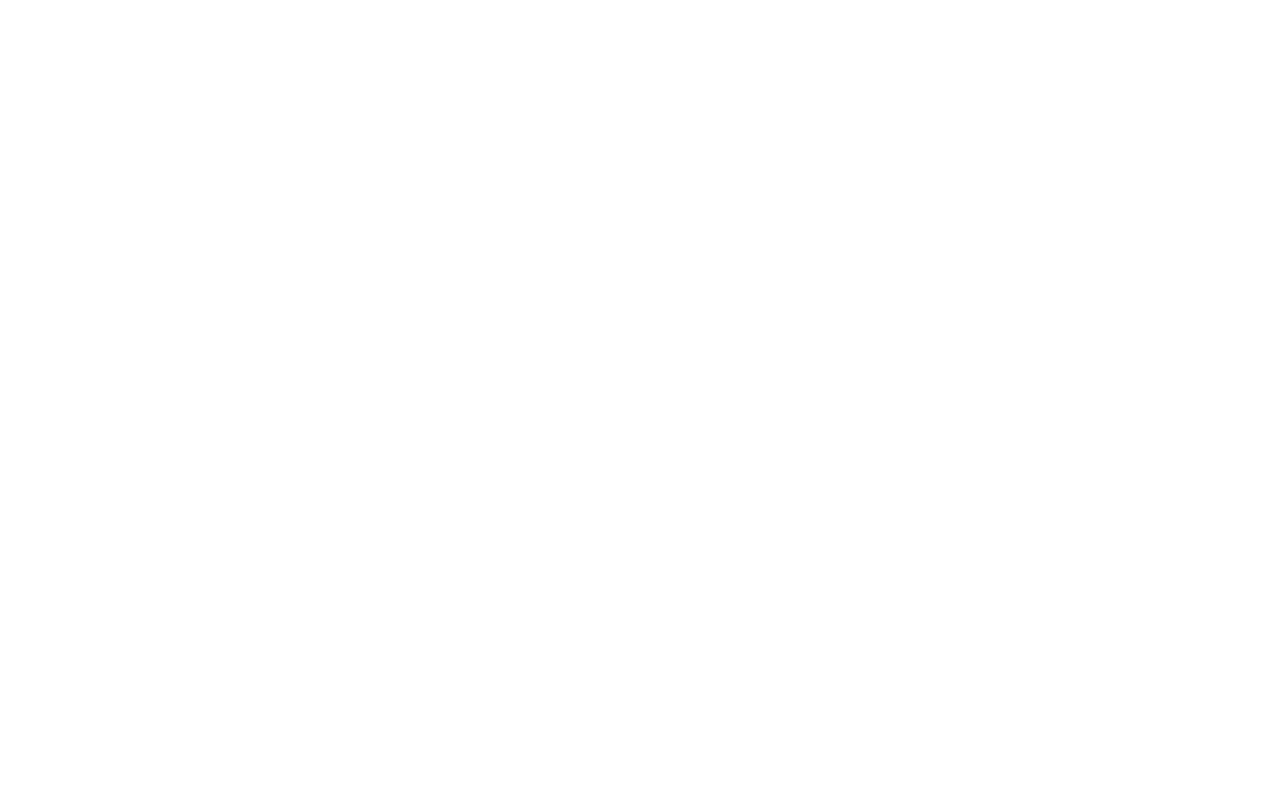
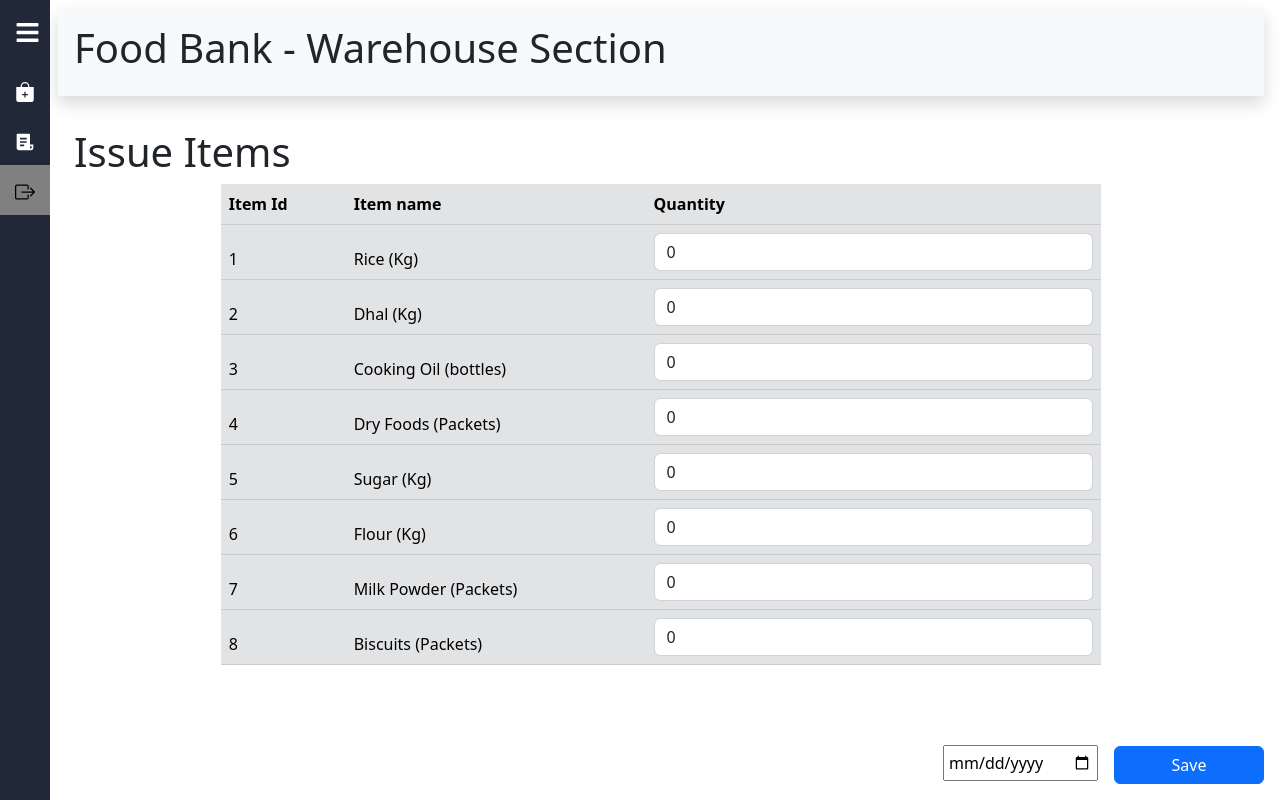
Before and after one commit to Shalinda99/FoodBank-Admin, a React (Create React App) app: page /IssueItems in a window 1280 px wide. Before the commit this address had no page. Built offline with nearby package versions, Linux system fonts and the light colour scheme; the HTML template or start-up script is replaced by a standard one.

Commit message:
warehose 2

```diff
--- a/src/App.js
+++ b/src/App.js
@@ -7,6 +7,8 @@
 import VictimInfo1 from './DeliverySection/VictimInfo1';
 import DRoutes from './DeliverySection/DRoutes';
 import ARoutes from './AdminSection/ARoutes';
+import WRoutes from './warehouse/WRoutes';
+
 
 function App() {
   return (
@@ -21,6 +23,7 @@
       <PRoutes/>
       <DRoutes/>
       <ARoutes/>
+      <WRoutes/>
 
 
 
--- a/src/warehouse/AddItems.jsx
+++ b/src/warehouse/AddItems.jsx
@@ -2,65 +2,29 @@
 import axios from "axios";
 
 const AddItems = () => {
-  const [values, setValues] = useState([]);
-  const [itemData, setItemData] = useState([]);
-  const [inputValues, setInputValues] = useState([]);
+  const [item1,setItem1]=useState(0);
+  const [item2,setItem2]=useState(0);
+  const [item3,setItem3]=useState(0);
+  const [item4,setItem4]=useState(0);
+  const [item5,setItem5]=useState(0);
+  const [item6,setItem6]=useState(0);
+  const [item7,setItem7]=useState(0);
+  const [item8,setItem8]=useState(0);
 
-  // useEffect(() => {
-  //   const fetchData = async () => {
-  //     const response = await fetch(
-  //       "http://localhost:8080/ItemDetails/viewAllItems"
-  //     );
-  //     const jsonData = await response.json();
-  //     setItemData(jsonData);
-  //     setValues(new Array(itemData.length).fill(''));
-  //   };
-  //   fetchData();
-  // }, []);
+  const [itemAdd1,setItemAdd1]=useState(0);
+  const [itemAdd2,setItemAdd2]=useState(0);
+  const [itemAdd3,setItemAdd3]=useState(0);
+  const [itemAdd4,setItemAdd4]=useState(0);
+  const [itemAdd5,setItemAdd5]=useState(0);
+  const [itemAdd6,setItemAdd6]=useState(0);
+  const [itemAdd7,setItemAdd7]=useState(0);
+  const [itemAdd8,setItemAdd8]=useState(0);
 
-  useEffect(() => {
-    // Fetch data from the backend when the component mounts
-    fetch("http://localhost:8080/ItemDetails/viewAllItems")
-      .then((response) => response.json())
-      .then((data) => {
-        setItemData(data);
-        const newValues = {};
-        itemData.forEach((item) => {
-          newValues[item.id] = "";
-        });
-        setValues(newValues);
-      })
-      .catch((error) => {
-        console.error("There was a problem with the fetch operation:", error);
-      });
-  }, []);
 
-  const handleInputChange = (event, index) => {
-    const { value } = event.target;
-    const newInputValues = [...inputValues];
-    newInputValues[index] = value;
-    setInputValues(newInputValues);
-  };
+
 
   const handleSaveButtonClick = () => {
-    const itemsWithInputValues = itemData.map((item, index) => ({
-      ...item,
-      inputValue: inputValues[index]
-    }));
 
-    console.log(itemsWithInputValues)
-    const transformedData = itemsWithInputValues.map(item => {
-      return { "id": item.id, "inputValue": parseInt(item.inputValue) };
-    });
-    console.log(transformedData);
-    fetch("http://localhost:8080/ItemDetails/saveIssued", {
-      method: "POST",
-      headers: { "Content-Type": "application/json" },
-      body: JSON.stringify({ transformedData }),
-    })
-      .then((response) => response.json())
-      .then((data) => console.log(data))
-      .catch((error) => console.error(error));
   };
 
 
@@ -76,48 +40,82 @@
               <tr>
                 <th scope="col">Item Id</th>
                 <th scope="col">Item name</th>
-                {/* <th scope="col">Add Amount</th> */}
+                <th scope="col">Quantity</th>
+
+              </tr>
+              <tr>
+                <td scope="col">1</td>
+                <td scope="col">Rice (Kg)</td>
+                <td scope="col"><input type="number" className="form-control" value={itemAdd1}
+                onChange={(e)=>setItemAdd1(parseInt(e.target.value))}
+                /> </td>
+
+              </tr>
+              <tr>
+                <td scope="col">2</td>
+                <td scope="col">Dhal (Kg)</td>
+                <td scope="col"><input type="number" className="form-control" value={itemAdd2}
+                onChange={(e)=>setItemAdd2(parseInt(e.target.value))}
+                /> </td>
+
+              </tr>
+              <tr>
+                <td scope="col">3</td>
+                <td scope="col">Cooking Oil (bottles)</td>
+                <td scope="col"><input type="number" className="form-control" value={itemAdd3}
+                onChange={(e)=>setItemAdd3(parseInt(e.target.value))}
+                /> </td>
+
+              </tr>
+              <tr>
+                <td scope="col">4</td>
+                <td scope="col">Dry Foods (Packets)</td>
+                <td scope="col"><input type="number" className="form-control" value={itemAdd4}
+                onChange={(e)=>setItemAdd4(parseInt(e.target.value))}
+                /> </td>
+
+              </tr>
+              <tr>
+                <td scope="col">5</td>
+                <td scope="col">Sugar (Kg)</td>
+                <td scope="col"><input type="number" className="form-control" value={itemAdd5}
+                onChange={(e)=>setItemAdd5(parseInt(e.target.value))}
+                /> </td>
+
+              </tr>
+              <tr>
+                <td scope="col">6</td>
+                <td scope="col">Flour (Kg)</td>
+                <td scope="col"><input type="number" className="form-control" value={itemAdd6}
+                onChange={(e)=>setItemAdd6(parseInt(e.target.value))}
+                /> </td>
+
+              </tr>
+              <tr>
+                <td scope="col">7</td>
+                <td scope="col">Milk Powder (Packets)</td>
+                <td scope="col"><input type="number" className="form-control" value={itemAdd7}
+                onChange={(e)=>setItemAdd7(parseInt(e.target.value))}
+                /> </td>
+
+              </tr>
+              <tr>
+                <td scope="col">8</td>
+                <td scope="col">Biscuits (Packets)</td>
+                <td scope="col"><input type="number" className="form-control" value={itemAdd8}
+                onChange={(e)=>setItemAdd8(parseInt(e.target.value))}
+                /> </td>
+
               </tr>
             </thead>
             <tbody>
-              {itemData.map((details) => (
-                <tr key={details.id}>
-                  <td> {details.id}</td>
-                  <td>{details.name}</td>
-                  {/* <td>
-                    <input
-                      type="number"
-                      value={values[details.id]}
-                      onChange={(event) => handleInputChange(details.id, event)}
-                    />
 
-                  </td> */}
-                </tr>
-
-              ))}
                 </tbody>
           </table>
 
-              <table className="table table-striped mt-3 table-secondary">
-                  <thead>
-                  <th scope="col " className="bg-light"> Quantity</th>
-                  </thead>
-                  <tbody>
-                  {Array.from({ length: itemData.length }, (_, index) => (
-                <tr>
-                  <td>
-                  <input
-    type="number"
-    value={inputValues[index] || ""}
-    onChange={(event) => handleInputChange(event, index)}
-  />
-                  </td>
-                </tr>
 
-))}
 
-                  </tbody>
-                </table>
+
 
 
 
--- a/src/warehouse/IssueItems.jsx
+++ b/src/warehouse/IssueItems.jsx
@@ -2,43 +2,109 @@
 import React, { useState, useEffect } from "react";
 
 const IssueItems = () => {
-  const [itemData, setItemData] = useState([]);
-  useEffect(() => {
-    const fetchData = async () => {
-      const response = await fetch(
-        "http://localhost:8080/ItemDetails/viewAllItems"
-      );
-      const jsonData = await response.json();
-      setItemData(jsonData);
-    };
-    fetchData();
-  }, []);
+
+  const [item1,setItem1]=useState(0);
+  const [item2,setItem2]=useState(0);
+  const [item3,setItem3]=useState(0);
+  const [item4,setItem4]=useState(0);
+  const [item5,setItem5]=useState(0);
+  const [item6,setItem6]=useState(0);
+  const [item7,setItem7]=useState(0);
+  const [item8,setItem8]=useState(0);
+
+  const [itemAdd1,setItemAdd1]=useState(0);
+  const [itemAdd2,setItemAdd2]=useState(0);
+  const [itemAdd3,setItemAdd3]=useState(0);
+  const [itemAdd4,setItemAdd4]=useState(0);
+  const [itemAdd5,setItemAdd5]=useState(0);
+  const [itemAdd6,setItemAdd6]=useState(0);
+  const [itemAdd7,setItemAdd7]=useState(0);
+  const [itemAdd8,setItemAdd8]=useState(0);
+
 
   return (
     <React.Fragment>
       <h1>Issue Items</h1>
       <div className=" d-flex justify-content-center ">
         <div className="w-75">
-          <table class="table table-striped m-2 table-secondary">
+        <table class="table table-striped  table-secondary">
             <thead>
               <tr>
                 <th scope="col">Item Id</th>
                 <th scope="col">Item name</th>
-                <th scope="col">Issue Amount</th>
+                <th scope="col">Quantity</th>
+
+              </tr>
+              <tr>
+                <td scope="col">1</td>
+                <td scope="col">Rice (Kg)</td>
+                <td scope="col"><input type="number" className="form-control" value={itemAdd1}
+                onChange={(e)=>setItemAdd1(parseInt(e.target.value))}
+                /> </td>
+
+              </tr>
+              <tr>
+                <td scope="col">2</td>
+                <td scope="col">Dhal (Kg)</td>
+                <td scope="col"><input type="number" className="form-control" value={itemAdd2}
+                onChange={(e)=>setItemAdd2(parseInt(e.target.value))}
+                /> </td>
+
+              </tr>
+              <tr>
+                <td scope="col">3</td>
+                <td scope="col">Cooking Oil (bottles)</td>
+                <td scope="col"><input type="number" className="form-control" value={itemAdd3}
+                onChange={(e)=>setItemAdd3(parseInt(e.target.value))}
+                /> </td>
+
+              </tr>
+              <tr>
+                <td scope="col">4</td>
+                <td scope="col">Dry Foods (Packets)</td>
+                <td scope="col"><input type="number" className="form-control" value={itemAdd4}
+                onChange={(e)=>setItemAdd4(parseInt(e.target.value))}
+                /> </td>
+
+              </tr>
+              <tr>
+                <td scope="col">5</td>
+                <td scope="col">Sugar (Kg)</td>
+                <td scope="col"><input type="number" className="form-control" value={itemAdd5}
+                onChange={(e)=>setItemAdd5(parseInt(e.target.value))}
+                /> </td>
+
+              </tr>
+              <tr>
+                <td scope="col">6</td>
+                <td scope="col">Flour (Kg)</td>
+                <td scope="col"><input type="number" className="form-control" value={itemAdd6}
+                onChange={(e)=>setItemAdd6(parseInt(e.target.value))}
+                /> </td>
+
+              </tr>
+              <tr>
+                <td scope="col">7</td>
+                <td scope="col">Milk Powder (Packets)</td>
+                <td scope="col"><input type="number" className="form-control" value={itemAdd7}
+                onChange={(e)=>setItemAdd7(parseInt(e.target.value))}
+                /> </td>
+
+              </tr>
+              <tr>
+                <td scope="col">8</td>
+                <td scope="col">Biscuits (Packets)</td>
+                <td scope="col"><input type="number" className="form-control" value={itemAdd8}
+                onChange={(e)=>setItemAdd8(parseInt(e.target.value))}
+                /> </td>
+
               </tr>
             </thead>
             <tbody>
-              {itemData.map((details) => (
-                <tr key={details.id}>
-                  <td> {details.id}</td>
-                  <td>{details.name}</td>
-                  <td>
-                    <input type="number" />
-                  </td>
-                </tr>
-              ))}
-            </tbody>
+
+                </tbody>
           </table>
+
         </div>
       </div>
 
--- a/src/warehouse/WRoutes.jsx
+++ b/src/warehouse/WRoutes.jsx
@@ -1,6 +1,7 @@
 import React from 'react';
 import {useLocation} from 'react-router-dom';
-import WNavBar from './WarehouseSideNavigation';
+import WNavBar from './warehouseNavigation';
+
 const WRoutes = () => {
     const location = useLocation();
     const includePaths = ['/AddItems','/ItemDetails','/IssueItems']; // include only these paths to render navbar in warehouse
```
Also changed, not shown: src/warehouse/warehouseNavigation.jsx (+5 -2 lines).
